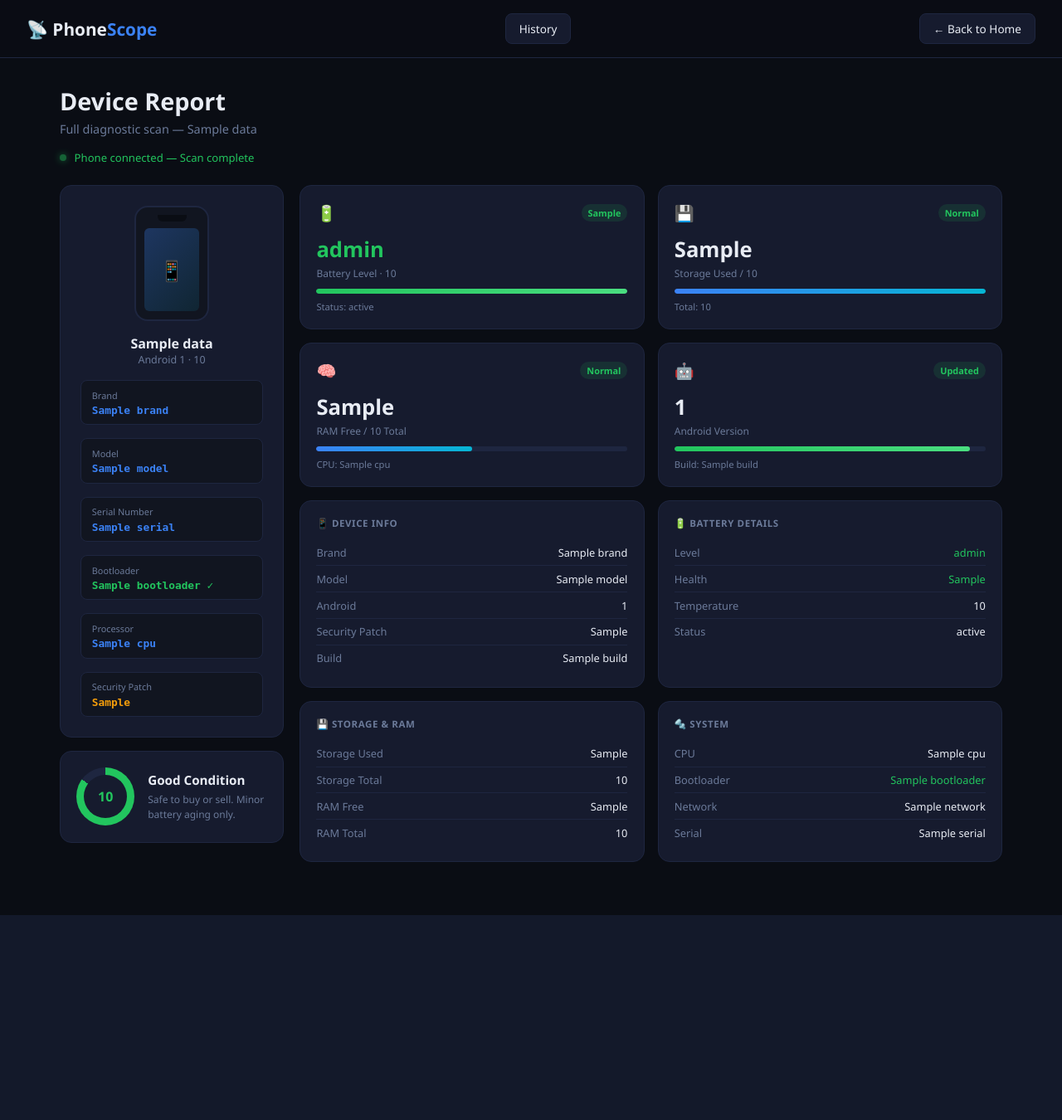
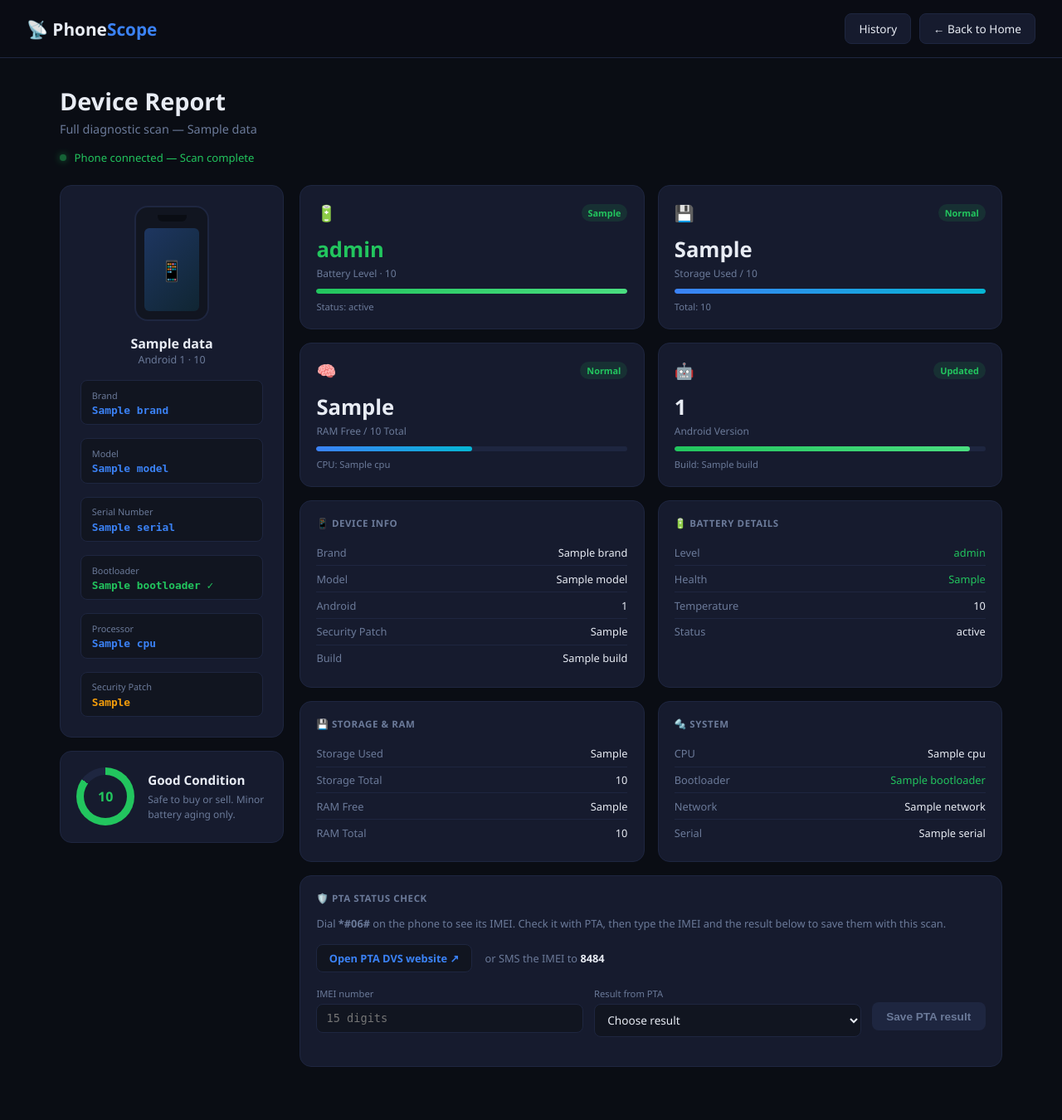
Before and after one commit to aounkhan-30/andriod-app, a Flask app: template templates/dashboard.html in a window 1280 px wide. Shown: the whole page at 83% size. Before the commit the page ends 1103 px from the top, so only its background shows below. Run offline with Flask 3, Linux system fonts and the light colour scheme; the template is opened without the code that fills it: most values are stand-ins (such as "Sample title", 1, 10 or a date in 2020).

Commit message:
Updated code and added history.html

```diff
--- a/templates/dashboard.html
+++ b/templates/dashboard.html
@@ -15,6 +15,7 @@
     }
     .logo { font-size: 1.3rem; font-weight: 700; }
     .logo span { color: #3B82F6; }
+    .nav-right { display: flex; gap: 0.6rem; }
     .back-btn {
       background: #161B2E; color: #E8ECF4;
       border: 1px solid #1E2640; padding: 0.5rem 1rem;
@@ -140,10 +141,52 @@
     .info-val { font-weight: 500; }
     .info-val.green { color: #22C55E; }
 
+    /* PTA CHECK CARD (new) */
+    .pta-card {
+      background: #161B2E; border: 1px solid #1E2640;
+      border-radius: 14px; padding: 1.2rem;
+    }
+    .pta-card h4 {
+      font-size: 0.72rem; font-weight: 600; text-transform: uppercase;
+      letter-spacing: 0.05em; color: #6B7A99; margin-bottom: 0.8rem;
+    }
+    .pta-help { color: #6B7A99; font-size: 0.8rem; line-height: 1.6; margin-bottom: 0.9rem; }
+    .pta-links {
+      display: flex; align-items: center; gap: 1rem; flex-wrap: wrap;
+      margin-bottom: 1.1rem; font-size: 0.8rem; color: #6B7A99;
+    }
+    .pta-link {
+      background: #111520; color: #3B82F6; border: 1px solid #1E2640;
+      padding: 0.45rem 0.9rem; border-radius: 8px;
+      text-decoration: none; font-weight: 600; font-size: 0.8rem;
+    }
+    .pta-link:hover { border-color: #3B82F6; }
+    .pta-links b { color: #E8ECF4; }
+    .pta-form { display: grid; grid-template-columns: 1fr 1fr auto; gap: 0.8rem; align-items: start; }
+    .pta-field label { display: block; color: #6B7A99; font-size: 0.7rem; margin-bottom: 0.3rem; }
+    .pta-field input, .pta-field select {
+      width: 100%; background: #111520; color: #E8ECF4;
+      border: 1px solid #1E2640; border-radius: 8px;
+      padding: 0.55rem 0.7rem; font-size: 0.85rem; font-family: monospace;
+    }
+    .pta-field select { font-family: 'Segoe UI', sans-serif; }
+    .pta-field input:focus, .pta-field select:focus { outline: none; border-color: #3B82F6; }
+    .imei-msg { font-size: 0.7rem; margin-top: 0.3rem; min-height: 1rem; }
+    .imei-msg.ok  { color: #22C55E; }
+    .imei-msg.bad { color: #EF4444; }
+    .pta-btn {
+      margin-top: 1.15rem; background: #3B82F6; color: white;
+      border: none; border-radius: 8px; padding: 0.6rem 1.1rem;
+      font-size: 0.85rem; font-weight: 600; cursor: pointer;
+    }
+    .pta-btn:disabled { background: #1E2640; color: #6B7A99; cursor: not-allowed; }
+
     @media (max-width: 768px) {
       .main { grid-template-columns: 1fr; }
       .metrics-grid { grid-template-columns: 1fr 1fr; }
       .info-grid { grid-template-columns: 1fr; }
+      .pta-form { grid-template-columns: 1fr; }
+      .pta-btn { margin-top: 0; }
     }
   </style>
 </head>
@@ -151,8 +194,10 @@
 
   <nav>
     <div class="logo">📡 Phone<span>Scope</span></div>
-    <a href="/history" class="back-btn">History</a>
-    <a href="/" class="back-btn">← Back to Home</a>
+    <div class="nav-right">
+      <a href="/history" class="back-btn">History</a>
+      <a href="/" class="back-btn">← Back to Home</a>
+    </div>
   </nav>
 
   <div class="page-header">
@@ -356,8 +401,104 @@
         </div>
 
       </div>
+
+      <!-- PTA CHECK (new) -->
+      <div class="pta-card">
+        <h4>🛡️ PTA Status Check</h4>
+
+        {% if scan_id %}
+        <p class="pta-help">
+          Dial <b>*#06#</b> on the phone to see its IMEI. Check it with PTA,
+          then type the IMEI and the result below to save them with this scan.
+        </p>
+
+        <div class="pta-links">
+          <a href="https://dirbs.pta.gov.pk/" target="_blank" rel="noopener" class="pta-link">Open PTA DVS website ↗</a>
+          <span>or SMS the IMEI to <b>8484</b></span>
+        </div>
+
+        <form method="POST" action="/pta/{{ scan_id }}" class="pta-form">
+          <div class="pta-field">
+            <label for="imei">IMEI number</label>
+            <input id="imei" name="imei" type="text" inputmode="numeric"
+                   maxlength="15" placeholder="15 digits" autocomplete="off" required>
+            <div id="imei-msg" class="imei-msg"></div>
+          </div>
+
+          <div class="pta-field">
+            <label for="status">Result from PTA</label>
+            <select id="status" name="status" required>
+              <option value="">Choose result</option>
+              <option value="Compliant">Compliant</option>
+              <option value="Non-compliant">Non-compliant</option>
+              <option value="Blocked">Blocked</option>
+            </select>
+          </div>
+
+          <button type="submit" id="pta-save" class="pta-btn" disabled>Save PTA result</button>
+        </form>
+        {% else %}
+        <p class="pta-help">
+          No phone was detected, so this scan was not saved. Connect a phone
+          with USB debugging on and reload this page to use the PTA check.
+        </p>
+        {% endif %}
+      </div>
+
     </div>
   </div>
 
+  {% if scan_id %}
+  <script>
+    // Same maths check as the Python code: 15 digits + Luhn check
+    function isValidImei(imei) {
+      if (!/^\d{15}$/.test(imei)) return false;
+      var total = 0;
+      var digits = imei.split('').reverse();
+      for (var i = 0; i < digits.length; i++) {
+        var d = parseInt(digits[i], 10);
+        if (i % 2 === 1) {
+          d = d * 2;
+          if (d > 9) d = d - 9;
+        }
+        total += d;
+      }
+      return total % 10 === 0;
+    }
+
+    var imeiInput = document.getElementById('imei');
+    var statusSelect = document.getElementById('status');
+    var saveBtn = document.getElementById('pta-save');
+    var msg = document.getElementById('imei-msg');
+
+    function refresh() {
+      var imei = imeiInput.value.trim();
+      var valid = isValidImei(imei);
+
+      if (imei.length === 0) {
+        msg.textContent = '';
+        msg.className = 'imei-msg';
+      } else if (imei.length < 15) {
+        msg.textContent = imei.length + ' / 15 digits';
+        msg.className = 'imei-msg';
+      } else if (valid) {
+        msg.textContent = 'Valid IMEI ✓';
+        msg.className = 'imei-msg ok';
+      } else {
+        msg.textContent = 'Not a valid IMEI - check the digits';
+        msg.className = 'imei-msg bad';
+      }
+
+      saveBtn.disabled = !(valid && statusSelect.value !== '');
+    }
+
+    imeiInput.addEventListener('input', function () {
+      imeiInput.value = imeiInput.value.replace(/\D/g, '');   // digits only
+      refresh();
+    });
+    statusSelect.addEventListener('change', refresh);
+  </script>
+  {% endif %}
+
 </body>
 </html>
```
